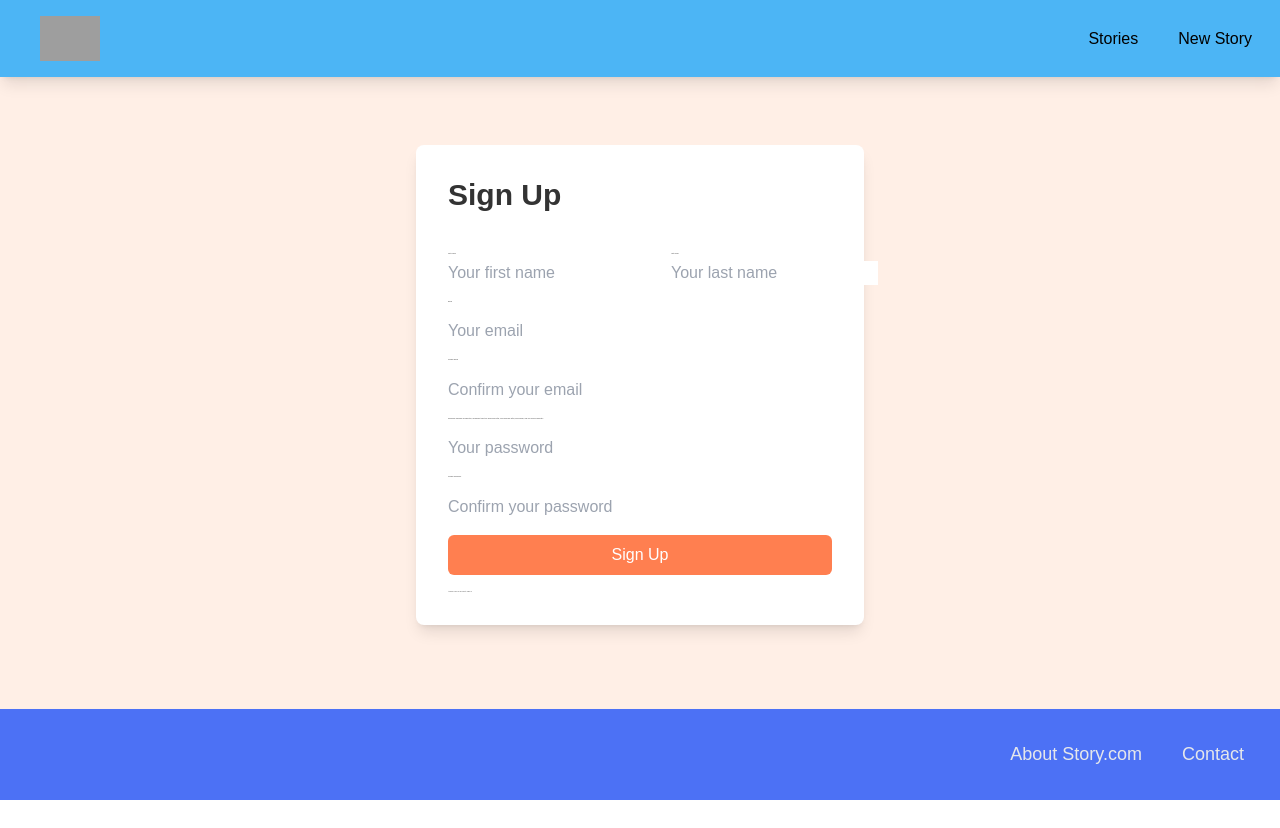
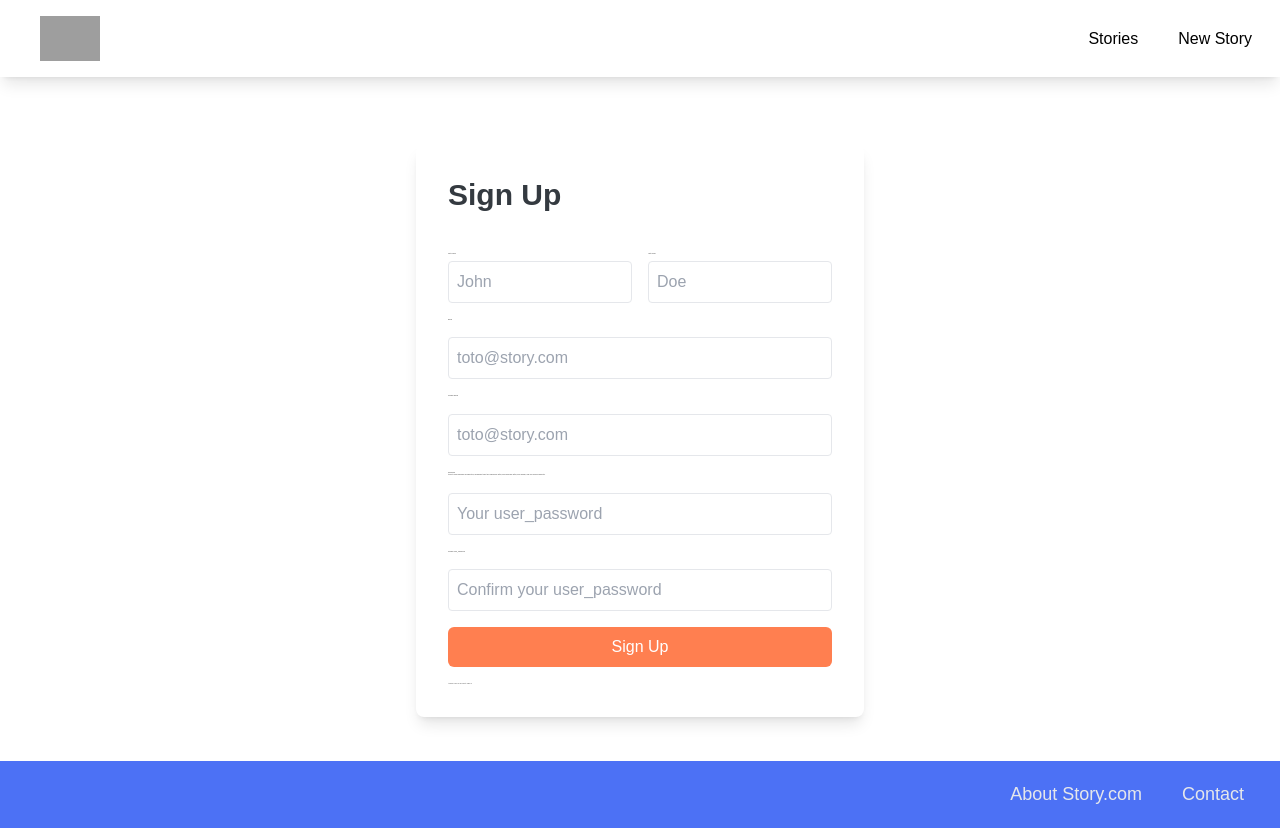
Before and after one commit to JuanitaAK/ai-story, a Next.js app: page /signup in a window 1280 px wide. Before the commit the page ends 800 px from the top, so only its background shows below. Built offline with nearby package versions, Linux system fonts and the light colour scheme; grey boxes are pictures that could not be loaded.

Commit message:
working on forms to send to api

```diff
--- /dev/null
+++ b/src/api/creatUserFormApi.ts
@@ -0,0 +1,17 @@
+import { SignUpFormData } from "@/components/SignUp";
+
+export const createUser = async (user: SignUpFormData) => {
+  const response = await fetch("http://localhost:5000/signup", {
+    method: "POST",
+    headers: {
+      "Content-Type": "application/json",
+    },
+    body: JSON.stringify(user),
+  });
+
+  if (!response.ok) {
+    throw new Error("Failed to create user... 😬 please try again later");
+  }
+
+  return response.json();
+};
--- /dev/null
+++ b/src/api/storiesApi.ts
@@ -0,0 +1,17 @@
+import { StoryFormData } from "./../components/StoryForm";
+
+export const createStory = async (story: StoryFormData) => {
+  const response = await fetch("http://localhost:5000/story-form", {
+    method: "POST",
+    headers: {
+      "Content-Type": "application/json",
+    },
+    body: JSON.stringify(story),
+  });
+
+  if (!response.ok) {
+    throw new Error("Failed to create story... 😬 please try again later");
+  }
+
+  return response.json();
+};
--- a/src/components/Layout/Footer.tsx
+++ b/src/components/Layout/Footer.tsx
@@ -2,7 +2,7 @@ import Link from "next/link";
 
 const Footer = () => {
   return (
-    <div className="flex justify-end px-6 bg-bgFooter shadow-lg text-gray-200 py-6">
+    <div className="flex justify-end align-top px-6 py-3 bg-bgFooter shadow-lg text-gray-200 ">
       <Link
         href="/about"
         className="hover:bg-hover hover:text-white rounded-md px-3 py-2 text-base sm:text-xl font-medium mb-2 sm:mb-0 mr-4"
--- a/src/components/SignUp.tsx
+++ b/src/components/SignUp.tsx
@@ -1,43 +1,97 @@
-// SignUp.tsx
-
+import { useState } from "react";
+import { createUser } from "@/api/creatUserFormApi";
 import Link from "next/link";
 
-const SignUp = () => {
+export type SignUpFormData = {
+  user_name: string;
+  user_lastname: string;
+  user_email: string;
+  confirmEmail: string;
+  user_password: string;
+  confirm_user_password: string;
+};
+
+const SignUp: React.FC = () => {
+  const [formData, setFormData] = useState<SignUpFormData>({
+    user_name: "",
+    user_lastname: "",
+    user_email: "",
+    confirmEmail: "",
+    user_password: "",
+    confirm_user_password: "",
+  });
+
+  const handleChange = (
+    e: React.ChangeEvent<HTMLInputElement | HTMLSelectElement>
+  ) => {
+    const { name, value } = e.target;
+    setFormData((prevData) => ({
+      ...prevData,
+      [name]: value,
+    }));
+  };
+
+  const handleSubmit = async (e: React.FormEvent<HTMLFormElement>) => {
+    e.preventDefault();
+
+    if (formData.user_email !== formData.confirmEmail) {
+      alert("Emails do not match ❌ ");
+      return;
+    } else if (formData.user_password !== formData.confirm_user_password) {
+      alert("The password do not match ❌");
+      return;
+    }
+
+    try {
+      const story = await createUser(formData);
+      // Handle successful response here send user to the result of of open ai request
+    } catch (error) {
+      // Handle error here
+    }
+
+    console.log(formData);
+  };
+
   return (
-    // <div className="flex flex-col items-center justify-center min-h-screen bg-background">
     <div className="flex content-center justify-center w-full mt-6 p-3">
       <div className="bg-white p-8 rounded-lg shadow-lg w-full max-w-md">
         <h2 className="text-3xl font-bold text-font mb-6">Sign Up</h2>
 
-        <form className="flex flex-col space-y-4">
+        <form onSubmit={handleSubmit} className="flex flex-col space-y-4">
           <div className="flex space-x-4">
             <div className="flex-1">
               <label
-                htmlFor="firstName"
-                className="text-sm font-medium text-neutral-700"
+                htmlFor="user_name"
+                className="text-sm my-3 font-medium text-neutral-700"
               >
                 First Name
               </label>
               <input
                 type="text"
-                id="firstName"
-                className="input-field"
-                placeholder="Your first name"
+                id="user_name"
+                className="w-full p-2 border rounded focus:ring focus:ring-story"
+                placeholder="John"
+                name="user_name"
+                value={formData.user_name}
+                onChange={handleChange}
                 required
               />
             </div>
             <div className="flex-1">
               <label
-                htmlFor="lastName"
-                className="text-sm font-medium text-neutral-700"
+                htmlFor="user_lastname"
+                className="text-sm my-3 font-medium text-neutral-700"
               >
                 Last Name
               </label>
               <input
                 type="text"
-                id="lastName"
-                className="input-field"
-                placeholder="Your last name"
+                id="user_lastname"
+                className="w-full p-2 border rounded focus:ring focus:ring-story"
+                placeholder="Doe"
+                name="user_lastname"
+                value={formData.user_lastname}
+                onChange={handleChange}
                 required
               />
             </div>
@@ -52,8 +106,11 @@ const SignUp = () => {
           <input
             type="email"
             id="email"
-            className="input-field"
-            placeholder="Your email"
+            className="w-full p-2 border rounded focus:ring focus:ring-story"
+            placeholder="toto@story.com"
+            name="user_email"
+            value={formData.user_email}
+            onChange={handleChange}
             required
           />
           <label
@@ -65,38 +122,50 @@ const SignUp = () => {
           <input
             type="email"
             id="confirmEmail"
-            className="input-field"
-            placeholder="Confirm your email"
+            className="w-full p-2 border rounded focus:ring focus:ring-story"
+            placeholder="toto@story.com"
+            name="confirmEmail"
+            value={formData.confirmEmail}
+            onChange={handleChange}
             required
           />
 
           <label
-            htmlFor="password"
+            htmlFor="user_password"
             className="text-sm font-medium text-neutral-700"
           >
-            Password (Minimum 8 characters, including at least one uppercase
-            letter, one lowercase letter, one number, and one special character)
+            Password
+            <br />
+            It has to have minimum 8 characters, including at least one
+            uppercase letter, one lowercase letter, one number, and one special
+            character.
           </label>
           <input
             type="password"
-            id="password"
-            className="input-field"
-            placeholder="Your password"
-            pattern="^(?=.*[a-z])(?=.*[A-Z])(?=.*\d)(?=.*[@$!%*?&])[A-Za-z\d@$!%*?&]{8,}$"
-            title="Password must be at least 8 characters long and include at least one uppercase letter, one lowercase letter, one number, and one special character."
+            id="user_password"
+            className="w-full p-2 border rounded focus:ring focus:ring-story"
+            placeholder="Your user_password"
+            name="user_password"
+            value={formData.user_password}
+            onChange={handleChange}
+            // pattern="^(?=.*[a-z])(?=.*[A-Z])(?=.*\d)(?=.*[@$!%*?&])[A-Za-z\d@$!%*?&]{8,}$"
+            title="The password must be at least 8 characters long and include at least one uppercase letter, one lowercase letter, one number, and one special character."
             required
           />
           <label
-            htmlFor="confirmPassword"
+            htmlFor="confirm_user_password"
             className="text-sm font-medium text-neutral-700"
           >
-            Confirm Password
+            Confirm user_password
           </label>
           <input
             type="password"
-            id="confirmPassword"
-            className="input-field"
-            placeholder="Confirm your password"
+            id="confirm_muser_password"
+            className="w-full p-2 border rounded focus:ring focus:ring-story"
+            value={formData.confirm_user_password}
+            name="confirm_user_password"
+            onChange={handleChange}
+            placeholder="Confirm your user_password"
             required
           />
 
@@ -121,8 +190,6 @@ const SignUp = () => {
 
 export default SignUp;
 
-// import Link from "next/link";
-
 // const SignUp = () => {
 //   return (
 //     <div className="flex flex-col items-center justify-center min-h-screen bg-background">
@@ -139,7 +206,7 @@ export default SignUp;
 //           <input
 //             type="text"
 //             id="name"
-//             className="input-field"
+//             className="w-full p-2 border rounded focus:ring focus:ring-story"
 //             placeholder="Your full name"
 //             required
 //           />
@@ -153,22 +220,22 @@ export default SignUp;
 //           <input
 //             type="email"
 //             id="email"
-//             className="input-field"
+//             className="w-full p-2 border rounded focus:ring focus:ring-story"
 //             placeholder="Your email"
 //             required
 //           />
 
 //           <label
-//             htmlFor="password"
+//             htmlFor="user_password"
 //             className="text-sm font-medium text-neutral-700"
 //           >
-//             Password
+//             user_password
 //           </label>
 //           <input
-//             type="password"
-//             id="password"
-//             className="input-field"
-//             placeholder="Your password"
+//             type="user_password"
+//             id="user_password"
+//             className="w-full p-2 border rounded focus:ring focus:ring-story"
+//             placeholder="Your user_password"
 //             required
 //           />
 
--- a/src/components/StoryForm.tsx
+++ b/src/components/StoryForm.tsx
@@ -1,16 +1,23 @@
-import React, { useState } from "react";
+import { useState } from "react";
+import { createStory } from "@/api/storiesApi";
+
+export type StoryFormData = {
+  main_character_name: string;
+  character_age: string;
+  favorite_object: string;
+  story_location: string;
+  favorite_colors: string;
+};
 
 const StoryForm: React.FC = () => {
-  // State to hold form values
-  const [formData, setFormData] = useState({
-    mainCharacterName: "",
-    characterAge: "",
-    favoriteObject: "",
-    storyLocation: "",
-    favoriteColor: "",
+  const [formData, setFormData] = useState<StoryFormData>({
+    main_character_name: "",
+    character_age: "",
+    favorite_object: "",
+    story_location: "",
+    favorite_colors: "",
   });
 
-  // Handle form input changes
   const handleChange = (
     e: React.ChangeEvent<HTMLInputElement | HTMLSelectElement>
   ) => {
@@ -21,10 +28,15 @@ const StoryForm: React.FC = () => {
     }));
   };
 
-  // Handle form submission
-  const handleSubmit = (e: React.FormEvent<HTMLFormElement>) => {
+  const handleSubmit = async (e: React.FormEvent<HTMLFormElement>) => {
     e.preventDefault();
-    //see to send to the backend
+    try {
+      const story = await createStory(formData);
+      // Handle successful response here send user to the result of of open ai request
+    } catch (error) {
+      // Handle error here
+    }
+
     console.log(formData);
   };
 
@@ -32,58 +44,58 @@ const StoryForm: React.FC = () => {
     <div className=" max-w-md mx-auto  text-font my-6 p-6 rounded-lg bg-white shadow-lg">
       <form onSubmit={handleSubmit}>
         <div className="mb-6">
-          <label htmlFor="mainCharacterName" className="block mb-1 ">
-            What is the main character's name?
+          <label htmlFor="main_character_name" className="block mb-1 ">
+            What is the main characters name?
           </label>
           <input
             placeholder=" Nicolas"
             type="text"
-            id="mainCharacterName"
-            name="mainCharacterName"
-            value={formData.mainCharacterName}
+            id="main_character_name"
+            name="main_character_name"
+            value={formData.main_character_name}
             onChange={handleChange}
             required
             className="w-full p-2 border rounded focus:ring focus:ring-story"
           />
         </div>
         <div className="mb-6">
-          <label htmlFor="characterAge" className="block mb-1  ">
+          <label htmlFor="character_age" className="block mb-1  ">
             How old is this character?
           </label>
           <input
             placeholder="6"
             type="text"
-            id="characterAge"
-            name="characterAge"
-            value={formData.characterAge}
+            id="character_age"
+            name="character_age"
+            value={formData.character_age}
             onChange={handleChange}
             required
             className="w-full p-2 border rounded focus:ring focus:ring-story"
           />
         </div>
         <div className="mb-6">
-          <label htmlFor="favoriteObject" className="block mb-1  ">
+          <label htmlFor="favorite_object" className="block mb-1  ">
             What is his/her favorite object?
           </label>
           <input
             placeholder="Pokemon cards"
             type="text"
-            id="favoriteObject"
-            name="favoriteObject"
-            value={formData.favoriteObject}
+            id="favorite_object"
+            name="favorite_object"
+            value={formData.favorite_object}
             onChange={handleChange}
             required
             className="w-full p-2 border rounded focus:ring focus:ring-story"
           />
         </div>
         <div className="mb-6">
-          <label htmlFor="storyLocation" className="block mb-1  ">
+          <label htmlFor="story_location" className="block mb-1  ">
             Where is the story to take place?
           </label>
           <select
-            id="storyLocation"
-            name="storyLocation"
-            value={formData.storyLocation}
+            id="story_location"
+            name="story_location"
+            value={formData.story_location}
             onChange={handleChange}
             required
             className="block appearance-none w-full bg-white border border-gray-400 hover:border-gray-500 px-4 py-2 pr-8 rounded shadow leading-tight focus:outline-none focus:shadow-outline"
@@ -97,22 +109,22 @@ const StoryForm: React.FC = () => {
             <option value="city">City</option>
             <option value="house">House</option>
             <option value="park">Park</option>
-            <option value="other-country">Other Country</option>
+            <option value="other-country">Beach</option>
             <option value="space">Space</option>
             <option value="desert">Desert</option>
             <option value="mountains">Mountains</option>
           </select>
         </div>
         <div className="mb-6">
-          <label htmlFor="favoriteColor" className="block mb-1  ">
+          <label htmlFor="favorite_colors" className="block mb-1  ">
             What is his/her favorite color?
           </label>
           <input
             placeholder="Blue"
             type="text"
-            id="favoriteColor"
-            name="favoriteColor"
-            value={formData.favoriteColor}
+            id="favorite_colors"
+            name="favorite_colors"
+            value={formData.favorite_colors}
             onChange={handleChange}
             required
             className="w-full p-2 border rounded focus:ring focus:ring-story"
--- a/src/pages/index.tsx
+++ b/src/pages/index.tsx
@@ -5,7 +5,7 @@ const inter = Inter({ subsets: ["latin"] });
 export const Home = (): any => {
   return (
     <div>
-      <h2 className="text-5xl font-semibold">My Stories</h2>
+      <h2 className="text-5xl font-semibold text-title">My Stories</h2>
     </div>
   );
 };
--- a/src/styles/globals.css
+++ b/src/styles/globals.css
@@ -10,7 +10,8 @@
 
 @media (prefers-color-scheme: dark) {
   :root {
-    --foreground-rgb: 255, 255, 255;
+    --foreground-rgb: 72, 202, 228;
+    /* 255, 255, 255; */
     --background-start-rgb: 82, 197, 220;
     /* --background-end-rgb: 82, 197, 220; */
     --background: white;
--- a/tailwind.config.ts
+++ b/tailwind.config.ts
@@ -14,15 +14,15 @@ const config: Config = {
       //     "conic-gradient(from 180deg at 50% 50%, var(--tw-gradient-stops))",
       // },
       colors: {
-        "background-light": "#FFEFE6",
-        background: "#FFECDB",
+        "background-light": "#FFFFFF",
+        background: "#FFFFFF",
         bgFooter: "#4c71f5",
-        navbar: "#4CB5F5",
-        font: "#333333",
+        navbar: "#FFFFFF",
+        font: "#343a40",
         button: "#FF7F50",
         hover: "#FFD700",
         story: "#9ed4f8",
-        title: "#17b7ad",
+        title: "#1E90FF",
       },
       fontFamily: {
         sans: ["Arial", "sans-serif"],
```
